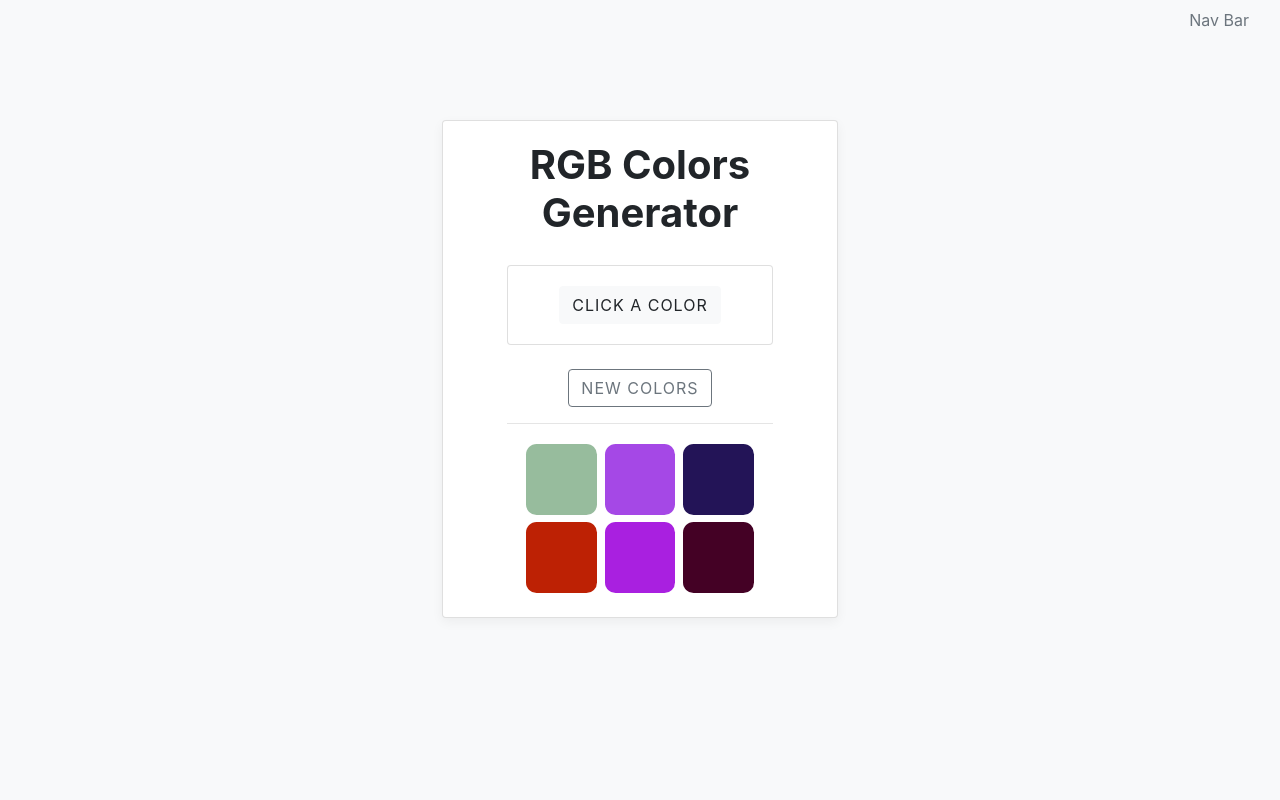
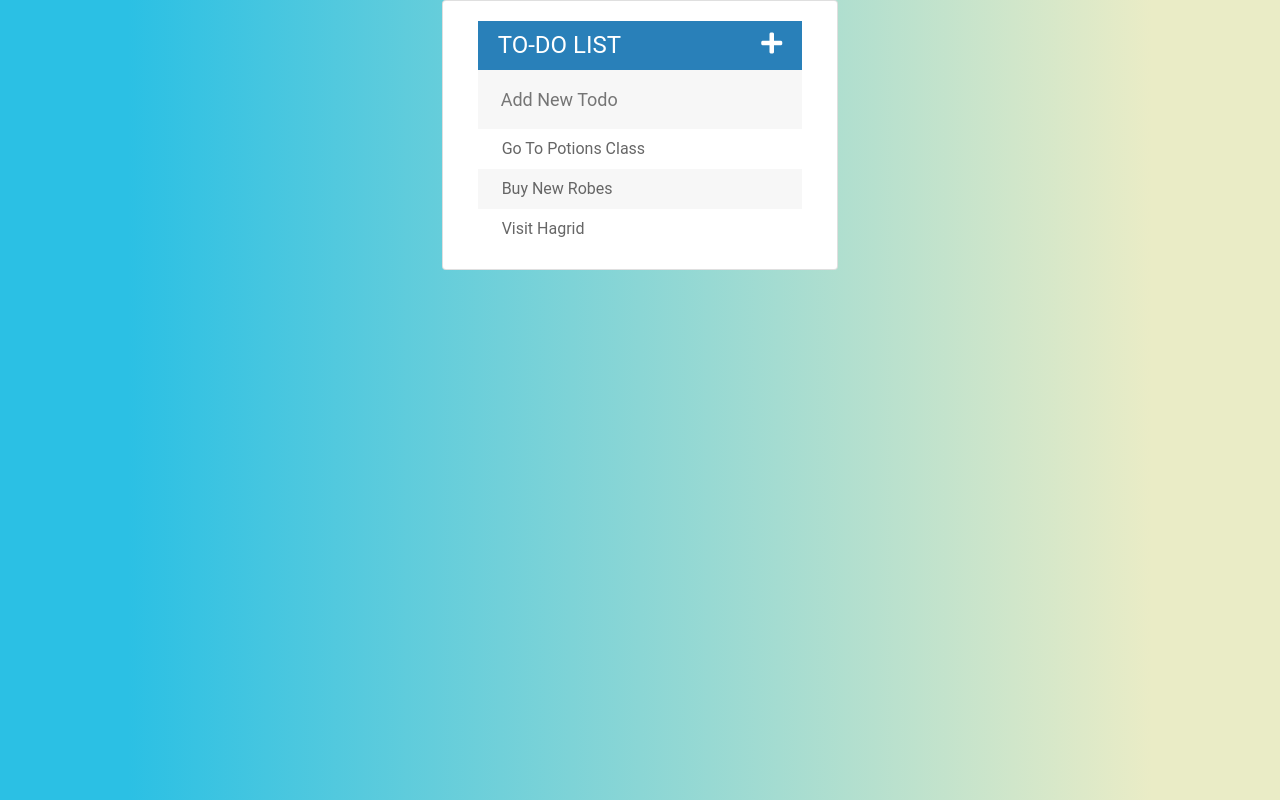
Before and after one commit to medgon/todoApp, a plain HTML site: page WebContent/index.html in a window 1280 px wide. Drawn offline with nearby package versions, Linux system fonts and the light colour scheme.

Commit message:
Got App working

```diff
--- a/WebContent/css/colorGame.css
+++ /dev/null
@@ -1,82 +0,0 @@
-html{
-	font-family: sans-serif;
-}
-
-body{
-	background: #f8f9fa;
-}
-
-.card-body{
-	text-align: center;
-}
-
-#appContainer{
-	padding-top: 5em;
-}
-
-.box-shadow {
-	box-shadow: 0 0.25rem 0.75rem rgba(0, 0, 0, .05)
-}
-
-.square {
-	width: 30%;
-	background: purple;
-	padding-bottom: 30%;
-	float: left;
-	margin: 1.66%;
-	border-radius: 15%;
-	transition: background 0.6s;
-	-webkit-transition: background 0.6s;
-	-moz-transition: background 0.6s;
-}
-
-h1{
-	text-align: center;
-	padding-bottom: 0.5em;
-	/* background: #12bbad; */
-}
-
-#colorDisplay {
-	font-size: 200%;
-}
-
-#message {
-	display: inline-block;
-	width: 20%;
-}
-
-#stripe {
-	background: white;
-	height: 30px;
-	text-align: center;
-	color: black;
-}
-
-.selected {
-	color: white;
-	background: #12bbad;
-}
-
-/*#clickedColorDisplay{
-	-webkit-filter: invert(100%);
-}*/
-
-button {
-	border: none;
-	background: none;
-	text-transform: uppercase;
-	height: 100%;
-	font-weight: 700;
-	color: #12bbad;
-	letter-spacing: 1px;
-	font-size: inherit;
-	transition: all 0.3s;
-	-webkit-transition: all 0.3s;
-	-moz-transition: all 0.3s;
-	outline: none;
-}
-
-button:hover {
-	color: white;
-	background: #12bbad;
-}
--- /dev/null
+++ b/WebContent/css/todoApp.css
@@ -0,0 +1,88 @@
+body {
+	font-family: Roboto;
+	background: -webkit-linear-gradient(90deg, #2BC0E4 10%, #EAECC6 90%); /* Chrome 10+, Saf5.1+ */
+	background:    -moz-linear-gradient(90deg, #2BC0E4 10%, #EAECC6 90%); /* FF3.6+ */
+	background:     -ms-linear-gradient(90deg, #2BC0E4 10%, #EAECC6 90%); /* IE10 */
+	background:      -o-linear-gradient(90deg, #2BC0E4 10%, #EAECC6 90%); /* Opera 11.10+ */
+	background:         linear-gradient(90deg, #2BC0E4 10%, #EAECC6 90%); /* W3C */
+}
+
+ul {
+	list-style: none;
+	margin: 0;
+	padding: 0;
+}
+
+
+h1 {
+	background: #2980b9;
+	color: white;
+	margin: 0;
+	padding: 10px 20px;
+	text-transform: uppercase;
+	font-size: 24px;
+	font-weight: normal;
+}
+
+.fa-plus {
+	float: right;
+}
+
+
+
+
+li {
+	background: #fff;
+	height: 40px;
+	line-height: 40px;
+	color: #666;
+}
+
+li:nth-child(2n){
+	background: #f7f7f7;
+}
+
+span {
+	background: #e74c3c;
+	height: 40px;
+	margin-right: 20px;
+	text-align: center;
+	color: white;
+	width: 0;
+	display: inline-block;
+	transition: 0.2s linear;
+	opacity: 0;
+}
+
+li:hover span {
+	width: 40px;
+	opacity: 1.0;
+}
+
+input {
+	font-size: 18px;
+	color: #2980b9;
+	background-color: #f7f7f7;
+	width: 100%;
+	padding: 13px 13px 13px 20px;
+	box-sizing: border-box;
+	border: 3px solid rgba(0,0,0,0);
+}
+
+input:focus{
+	background: #fff;
+	border: 3px solid #2980b9;
+	outline: none;
+}
+
+#container {
+	width: 360px;
+	margin: 100px auto;
+	background: #f7f7f7;
+	box-shadow: 0 0 3px rgba(0,0,0, 0.1);
+}
+
+.completed {
+	color: gray;
+	text-decoration: line-through;
+}
--- a/WebContent/index.html
+++ b/WebContent/index.html
@@ -1,44 +1,27 @@
 <!DOCTYPE html>
 <html>
 <head>
-	<title>Color Game</title>
+	<title>ToDo List</title>
 	<link rel="stylesheet" href="https://maxcdn.bootstrapcdn.com/bootstrap/4.0.0/css/bootstrap.min.css" integrity="sha384-Gn5384xqQ1aoWXA+058RXPxPg6fy4IWvTNh0E263XmFcJlSAwiGgFAW/dAiS6JXm" crossorigin="anonymous">
-	<link rel="stylesheet" type="text/css" href="css/colorGame.css">
+	<link rel="stylesheet" type="text/css" href="css/todoApp.css">
+    <link rel="stylesheet" href="https://use.fontawesome.com/releases/v5.0.12/css/all.css" integrity="sha384-G0fIWCsCzJIMAVNQPfjH08cyYaUtMwjJwqiRKxxE/rx96Uroj1BtIQ6MLJuheaO9" crossorigin="anonymous">
+    <script src="https://cdnjs.cloudflare.com/ajax/libs/popper.js/1.12.9/umd/popper.min.js" integrity="sha384-ApNbgh9B+Y1QKtv3Rn7W3mgPxhU9K/ScQsAP7hUibX39j7fakFPskvXusvfa0b4Q" crossorigin="anonymous"></script>
+    <script src="https://maxcdn.bootstrapcdn.com/bootstrap/4.0.0/js/bootstrap.min.js" integrity="sha384-JZR6Spejh4U02d8jOt6vLEHfe/JQGiRRSQQxSfFWpi1MquVdAyjUar5+76PVCmYl" crossorigin="anonymous"></script>
+    <script src="https://ajax.googleapis.com/ajax/libs/jquery/3.3.1/jquery.min.js"></script>
 </head>
 <body>
-
-    <div class="container-fluid" id="navColorDisplay">
-        <ul class="nav justify-content-end">
-            <li class="nav-item">
-                <a class="nav-link disabled" href="#">Nav Bar</a>
-            </li>
-        </ul>
-    </div>
-
-
     <div class="col-md-4 offset-md-4" id="appContainer">
         <div class="card box-shadow">
             <div class="card-body">
-                <h1>
-                    <b>RGB Colors Generator</b>
-                </h1>
-                <div class="col-md-10 offset-md-1">
-                    <div class="card">
-                        <div class="card-body" id="backgroundDisplay">
-                            <button type="button" class="btn btn-light" id="clickedColorDisplay">Click A Color</button>
-                        </div>
-                    </div>
-                    <br>
-                    <button type="button" class="btn btn-outline-secondary " id="reset">New Colors</button>
-                    <hr>
-                    <div class="container">
-                        <div class="square"></div>
-                        <div class="square"></div>
-                        <div class="square"></div>
-                        <div class="square"></div>
-                        <div class="square"></div>
-                        <div class="square"></div>
-                    </div>
+                <div class="col-md-12" id="title">
+                    <h1>To-Do List <i class="fa fa-plus"></i></h1>
+                    <input type="text" placeholder="Add New Todo">
+
+                    <ul>
+                        <li><span><i class="fa fa-trash"></i></span> Go To Potions Class</li>
+                        <li><span><i class="fa fa-trash"></i></span> Buy New Robes</li>
+                        <li><span><i class="fa fa-trash"></i></span> Visit Hagrid</li>
+                    </ul>
                 </div>
             </div>
         </div>
@@ -46,9 +29,6 @@
 
 
 
-<script type="text/javascript" src="js/colorGame.js"></script>
-<script src="https://code.jquery.com/jquery-3.2.1.slim.min.js" integrity="sha384-KJ3o2DKtIkvYIK3UENzmM7KCkRr/rE9/Qpg6aAZGJwFDMVNA/GpGFF93hXpG5KkN" crossorigin="anonymous"></script>
-<script src="https://cdnjs.cloudflare.com/ajax/libs/popper.js/1.12.9/umd/popper.min.js" integrity="sha384-ApNbgh9B+Y1QKtv3Rn7W3mgPxhU9K/ScQsAP7hUibX39j7fakFPskvXusvfa0b4Q" crossorigin="anonymous"></script>
-<script src="https://maxcdn.bootstrapcdn.com/bootstrap/4.0.0/js/bootstrap.min.js" integrity="sha384-JZR6Spejh4U02d8jOt6vLEHfe/JQGiRRSQQxSfFWpi1MquVdAyjUar5+76PVCmYl" crossorigin="anonymous"></script>
+<script type="text/javascript" src="js/todoApp.js"></script>
 </body>
 </html>
--- a/WebContent/js/colorGame.js
+++ /dev/null
@@ -1,82 +0,0 @@
-var numSquares = 6;
-var colors = [];
-var squares = document.querySelectorAll(".square");
-var navColorDisplay = document.querySelector("#navColorDisplay");
-var backgroundDisplay = document.querySelector("#backgroundDisplay");
-var clickedColorDisplay = document.querySelector("#clickedColorDisplay");
-var resetButton = document.querySelector("#reset");
-
-
-
-init();
-
-function init(){
-	setupSquares();
-	reset();
-}
-
-
-function setupSquares(){
-	for(var i = 0; i < squares.length; i++){
-	//add click listeners to squares
-		squares[i].addEventListener("click", function(){
-			//grab color of clicked square
-			var clickedColor = this.style.background;
-			clickedColorDisplay.textContent = clickedColor;
-			navColorDisplay.style.background = clickedColor;
-			backgroundDisplay.style.background = clickedColor;
-			console.log(clickedColor);
-		});
-	}
-}
-
-
-
-function reset(){
-	colors = generateRandomColors(numSquares);
-
-	resetButton.textContent = "New Colors"
-	//change colors of squares
-	for(var i = 0; i < squares.length; i++){
-		if(colors[i]){
-			squares[i].style.display = "block"
-			squares[i].style.background = colors[i];
-		} else {
-			squares[i].style.display = "none";
-		}
-	}
-}
-
-resetButton.addEventListener("click", function(){
-	reset();
-})
-
-function changeColors(color){
-	//loop through all squares
-	for(var i = 0; i < squares.length; i++){
-		//change each color to match given color
-		squares[i].style.background = color;
-	}
-}
-
-function generateRandomColors(num){
-	//make an array
-	var arr = []
-	//repeat num times
-	for(var i = 0; i < num; i++){
-		//get random color and push into arr
-		arr.push(randomColor())
-	}
-	//return that array
-	return arr;
-}
-
-function randomColor(){
-	//pick a "red" from 0 - 255
-	var r = Math.floor(Math.random() * 256);
-	//pick a "green" from  0 -255
-	var g = Math.floor(Math.random() * 256);
-	//pick a "blue" from  0 -255
-	var b = Math.floor(Math.random() * 256);
-	return "rgb(" + r + ", " + g + ", " + b + ")";
-}
--- /dev/null
+++ b/WebContent/js/todoApp.js
@@ -0,0 +1,26 @@
+// Check Off Specific Todos By Clicking
+$("ul").on("click", "li", function(){
+    $(this).toggleClass("completed");
+});
+
+//Click on X to delete Todo
+$("ul").on("click", "span", function(event){
+    $(this).parent().fadeOut(500,function(){
+        $(this).remove();
+    });
+    event.stopPropagation();
+});
+
+$("input[type='text']").keypress(function(event){
+    if(event.which === 13){
+        //grabbing new todo text from input
+        var todoText = $(this).val();
+        $(this).val("");
+        //create a new li and add to ul
+        $("ul").append("<li><span><i class='fa fa-trash'></i></span> " + todoText + "</li>")
+    }
+});
+
+$(".fa-plus").click(function(){
+    $("input[type='text']").fadeToggle();
+});
```
